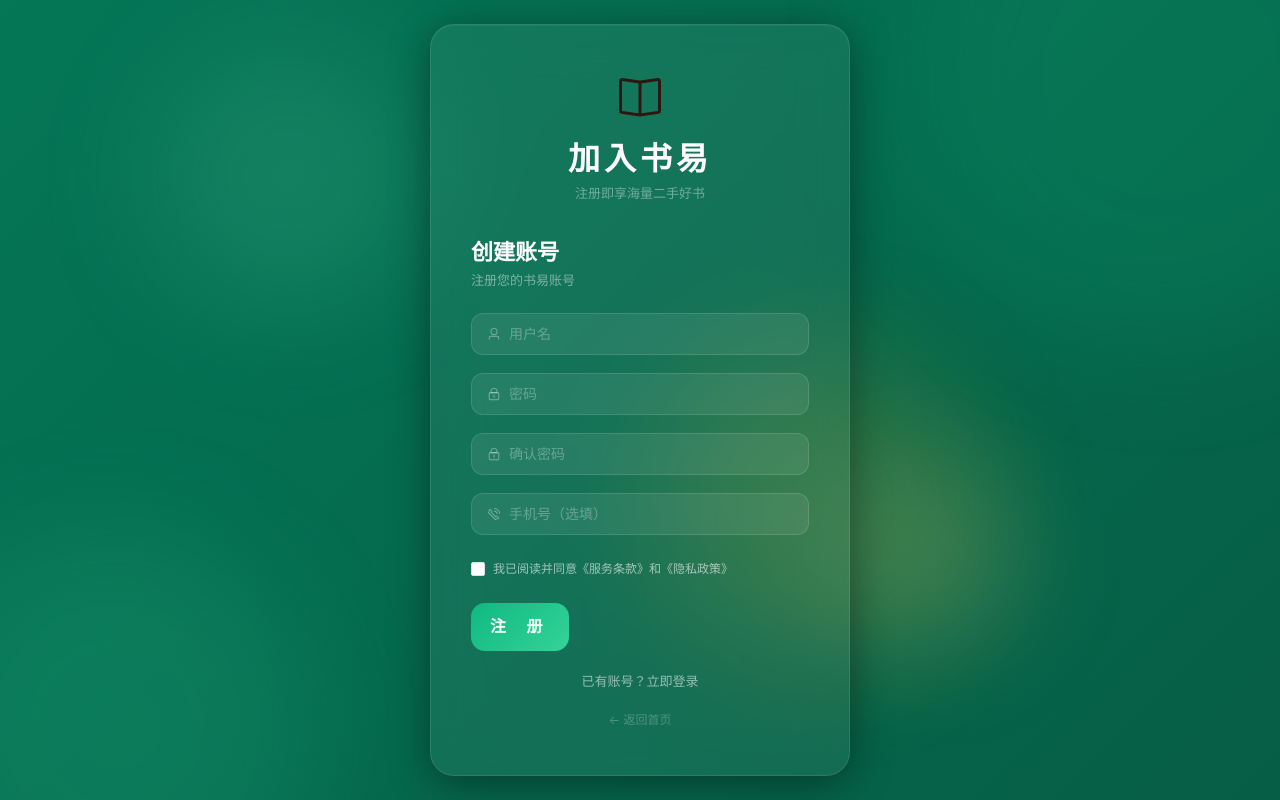
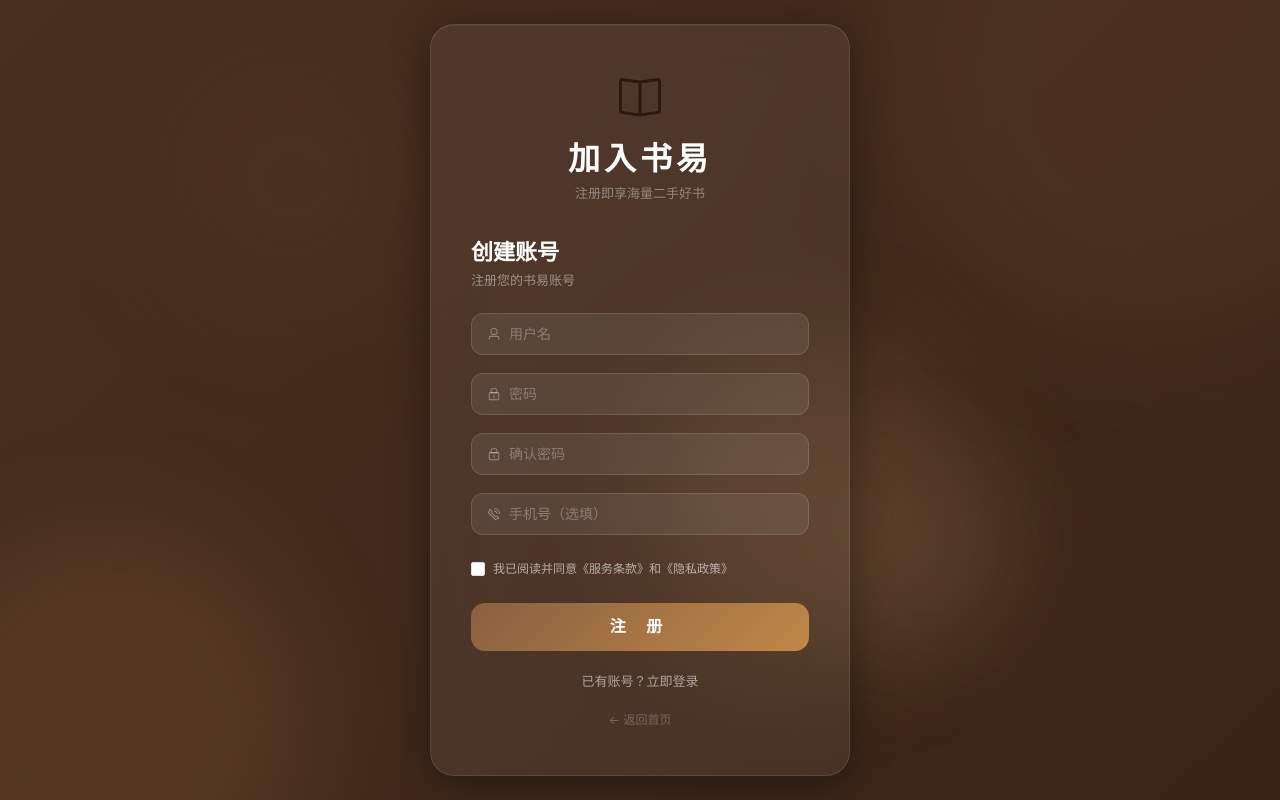
Before and after one commit to Sim-Wn/book-management, a Vue app: page /register in a window 1280 px wide. Built offline with nearby package versions, Linux system fonts and the light colour scheme.

Commit message:
style(register): 注册页配色统一为站点棕色系

```diff
--- a/src/views/Register.vue
+++ b/src/views/Register.vue
@@ -49,7 +49,7 @@ async function doRegister() {
 <style scoped>
 .reg-page {
   min-height: 100vh; display: flex; align-items: center; justify-content: center;
-  background: linear-gradient(-45deg, #064e3b, #065f46, #047857, #059669, #065f46);
+  background: linear-gradient(-45deg, #2a1c12, #3a2518, #4a3020, #5c3c28, #3a2518);
   background-size: 400% 400%; animation: bgFlow 20s ease infinite;
   position: relative; overflow: hidden;
 }
@@ -58,11 +58,11 @@ async function doRegister() {
 .sphere {
   position: absolute; border-radius: 50%; filter: blur(60px); opacity: 0.15;
 }
-.s1 { width: 500px; height: 500px; background: #10b981; top: -150px; right: -100px; animation: float1 12s ease-in-out infinite; }
-.s2 { width: 400px; height: 400px; background: #34d399; bottom: -120px; left: -80px; animation: float2 10s ease-in-out infinite; }
-.s3 { width: 300px; height: 300px; background: #fbbf24; top: 40%; left: 50%; animation: float3 14s ease-in-out infinite; }
-.s4 { width: 250px; height: 250px; background: #6ee7b7; top: 10%; left: 10%; animation: float1 8s ease-in-out infinite reverse; }
-.s5 { width: 200px; height: 200px; background: #fde68a; bottom: 20%; right: 20%; animation: float2 11s ease-in-out infinite reverse; }
+.s1 { width: 500px; height: 500px; background: #8b6040; top: -150px; right: -100px; animation: float1 12s ease-in-out infinite; }
+.s2 { width: 400px; height: 400px; background: #c08848; bottom: -120px; left: -80px; animation: float2 10s ease-in-out infinite; }
+.s3 { width: 300px; height: 300px; background: #d4a060; top: 40%; left: 50%; animation: float3 14s ease-in-out infinite; }
+.s4 { width: 250px; height: 250px; background: #6b4c38; top: 10%; left: 10%; animation: float1 8s ease-in-out infinite reverse; }
+.s5 { width: 200px; height: 200px; background: #a08068; bottom: 20%; right: 20%; animation: float2 11s ease-in-out infinite reverse; }
 @keyframes float1 { 0%,100%{transform:translate(0,0) scale(1)} 33%{transform:translate(40px,-30px) scale(1.1)} 66%{transform:translate(-20px,20px) scale(0.9)} }
 @keyframes float2 { 0%,100%{transform:translate(0,0) scale(1)} 33%{transform:translate(-30px,-20px) scale(1.05)} 66%{transform:translate(20px,30px) scale(0.95)} }
 @keyframes float3 { 0%,100%{transform:translate(0,0) scale(1)} 50%{transform:translate(30px,40px) scale(1.1)} }
@@ -82,12 +82,12 @@ async function doRegister() {
   box-shadow: none !important; border-radius: 12px; transition: all 0.3s;
 }
 .glass-input :deep(.el-input__wrapper:hover) { border-color: rgba(255,255,255,0.25); background: rgba(255,255,255,0.12); }
-.glass-input :deep(.el-input__wrapper.is-focus) { border-color: #10b981; background: rgba(255,255,255,0.12); box-shadow: 0 0 0 2px rgba(16,185,129,0.2) !important; }
+.glass-input :deep(.el-input__wrapper.is-focus) { border-color: #c08848; background: rgba(255,255,255,0.12); box-shadow: 0 0 0 2px rgba(192,136,72,0.25) !important; }
 .glass-input :deep(.el-input__inner) { color: #fff; }
 .glass-input :deep(.el-input__inner::placeholder) { color: rgba(255,255,255,0.3); }
 .glass-input :deep(.el-input__prefix) { color: rgba(255,255,255,0.4); }
-.reg-btn { height: 48px; font-size: 16px; letter-spacing: 8px; font-weight: 700; border-radius: 14px; background: linear-gradient(135deg, #10b981, #34d399); border: none; }
-.reg-btn:hover { background: linear-gradient(135deg, #059669, #10b981); transform: translateY(-1px); box-shadow: 0 6px 20px rgba(16,185,129,0.4); }
+.reg-btn { width: 100%; height: 48px; font-size: 16px; letter-spacing: 8px; font-weight: 700; border-radius: 14px; background: linear-gradient(135deg, #8b6040, #c08848); border: none; }
+.reg-btn:hover { background: linear-gradient(135deg, #6b4c38, #8b6040); transform: translateY(-1px); box-shadow: 0 6px 20px rgba(139,96,64,0.4); }
 .link { text-align: center; margin-top: 20px; font-size: 13px; }
 .link a { color: rgba(255,255,255,0.55); text-decoration: none; font-weight: 500; transition: color 0.2s; }
 .link a:hover { color: rgba(255,255,255,0.85); }
```
